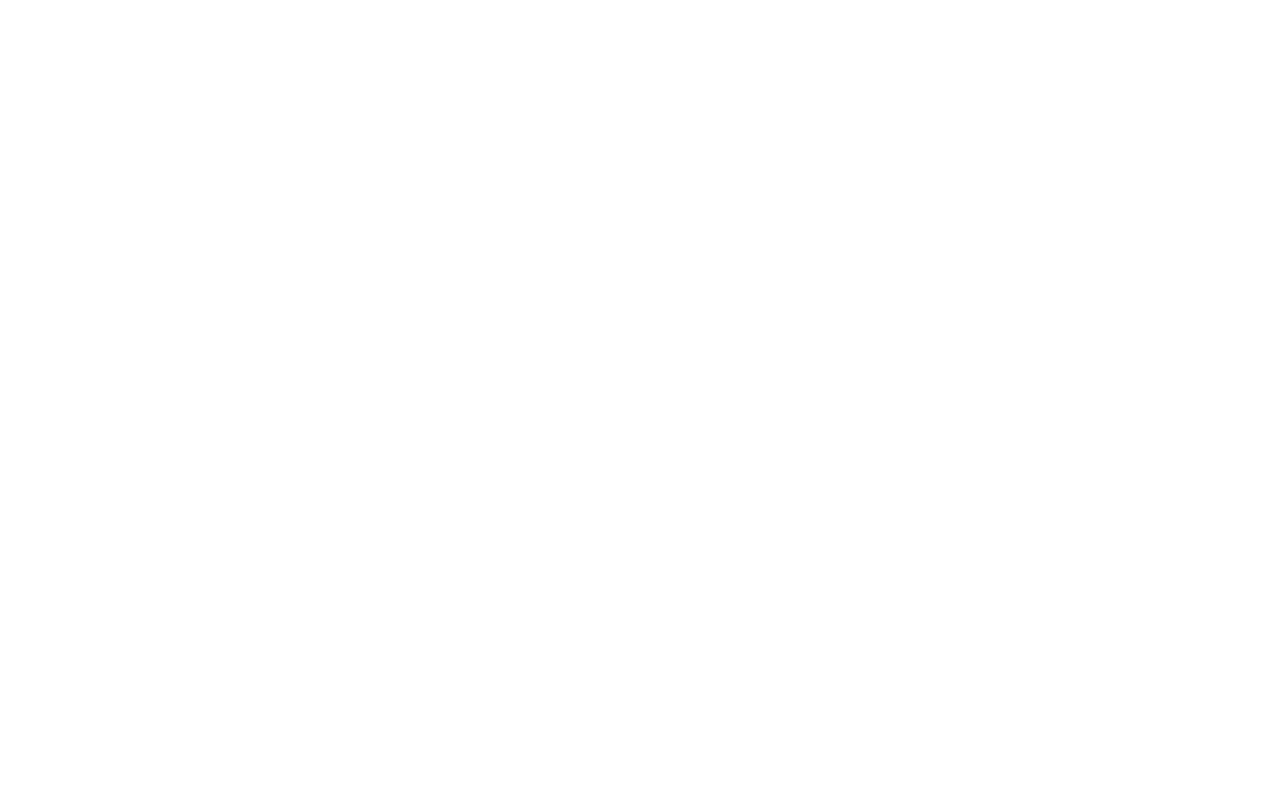
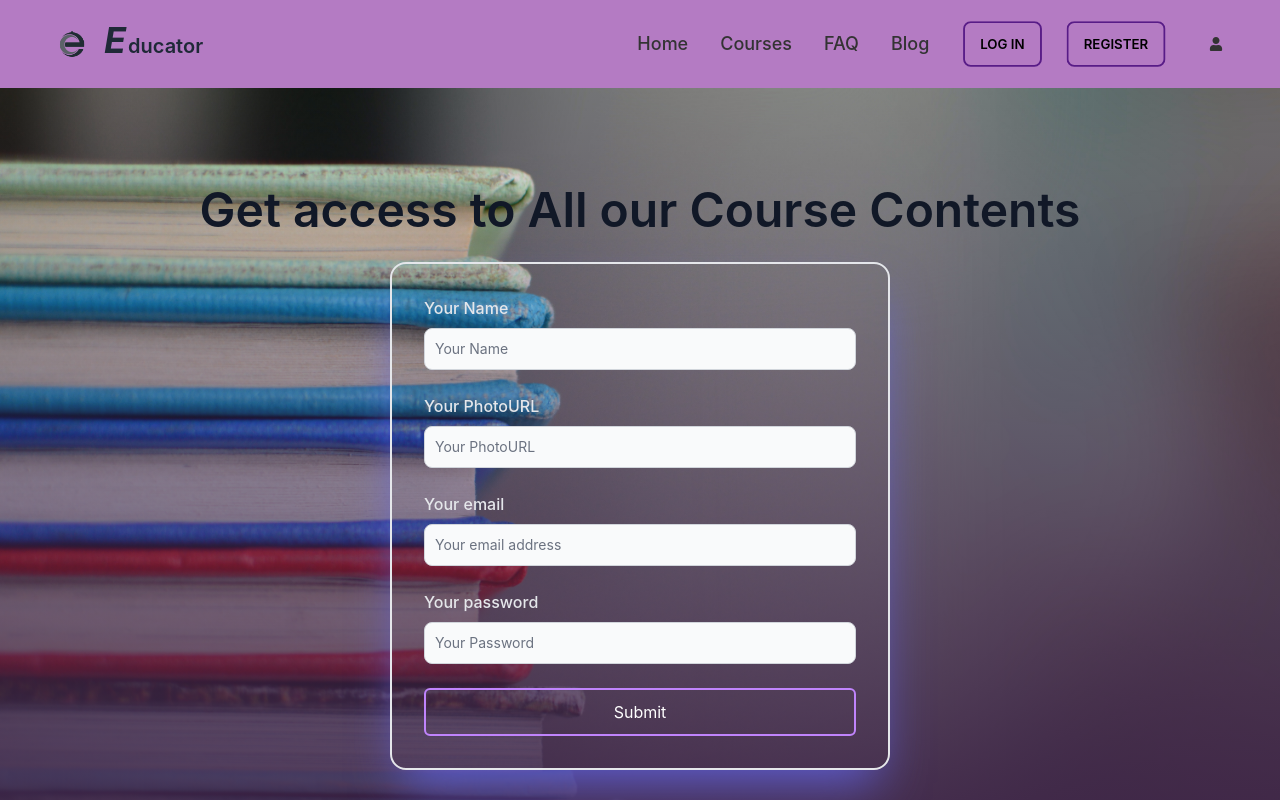
Before and after one commit to salsabeelnoor/e-learning-website-client-side, a React (Create React App) app: page /register in a window 1280 px wide. Shown: the top 800 px of the page. Built offline with nearby package versions, Linux system fonts and the light colour scheme; no server answers.

Commit message:
google sign in done

```diff
--- a/src/Contexts/AuthProvider/AuthProvider.js
+++ b/src/Contexts/AuthProvider/AuthProvider.js
@@ -1,14 +1,48 @@
 import React from "react";
 import { createContext } from "react";
+import {
+  getAuth,
+  onAuthStateChanged,
+  signInWithPopup,
+  signOut,
+} from "firebase/auth";
+import app from "../../Firebase/firebase.config";
+import { useState } from "react";
+import { useEffect } from "react";
 
 export const AuthContext = createContext();
+const auth = getAuth(app);
 
 const AuthProvider = ({ children }) => {
-  const user = { displayName: "Batash ALi" };
-  const authInfo = { user };
+  const [user, setUser] = useState(null);
+
+  //google Login
+  const providerLogin = (provider) => {
+    return signInWithPopup(auth, provider);
+  };
+
+  //login with email and password
+
+  //logOut
+  const logOut = () => {
+    signOut(auth);
+  };
+
+  useEffect(() => {
+    const unsubscribe = onAuthStateChanged(auth, (currentUser) => {
+      console.log("user inside state change", currentUser);
+      setUser(currentUser);
+    });
+
+    return () => {
+      unsubscribe();
+    };
+  }, []);
+
+  const authInfo = { user, providerLogin, logOut };
   return (
     <div>
-      <AuthContext.Provider value={authInfo}></AuthContext.Provider>
+      <AuthContext.Provider value={authInfo}>{children}</AuthContext.Provider>
     </div>
   );
 };
--- a/src/Pages/Registration/Login/Login.js
+++ b/src/Pages/Registration/Login/Login.js
@@ -1,8 +1,24 @@
+import { GoogleAuthProvider } from "firebase/auth";
 import React from "react";
+import { useContext } from "react";
 import { FaGithub, FaGoogle } from "react-icons/fa";
+import { AuthContext } from "../../../Contexts/AuthProvider/AuthProvider";
 import "../Register/Register.css";
 
 const Login = () => {
+  const { providerLogin } = useContext(AuthContext);
+
+  //google sign in
+  const googleProvider = new GoogleAuthProvider();
+
+  const handleGoogleSignIn = () => {
+    providerLogin(googleProvider)
+      .then((result) => {
+        const user = result.user;
+        console.log(user);
+      })
+      .catch((error) => console.error(error));
+  };
   return (
     <div>
       <div className="reg-container">
@@ -53,24 +69,23 @@ const Login = () => {
                 >
                   Submit
                 </button>
+              </form>
+              <div>
                 <h2 className=" text-base font-medium text-gray-200 mt-3 text-center">
-                  Also
+                  Also Log in With
                 </h2>
                 <button
-                  type="submit"
+                  onClick={handleGoogleSignIn}
                   className="btn font-normal text-base text-white bg-transparent border-2 rounded-md border-purple-400 hover:text-white hover:bg-fuchsia-900 hover:border-2 lg:w-full w-auto px-5 py-2.5 my-5 text-center normal-case"
                 >
                   <FaGoogle className="mr-2"></FaGoogle>
                   <h2>Google</h2>
                 </button>
-                <button
-                  type="submit"
-                  className="btn font-normal text-base text-white bg-transparent border-2 rounded-md border-purple-400 hover:text-white hover:bg-fuchsia-900 hover:border-2 lg:w-full w-auto px-5 py-2.5 text-center normal-case"
-                >
+                <button className="btn font-normal text-base text-white bg-transparent border-2 rounded-md border-purple-400 hover:text-white hover:bg-fuchsia-900 hover:border-2 lg:w-full w-auto px-5 py-2.5 text-center normal-case">
                   <FaGithub className="mr-2"></FaGithub>
                   Github
                 </button>
-              </form>
+              </div>
             </div>
           </div>
         </div>
--- a/src/Pages/Registration/Register/Register.js
+++ b/src/Pages/Registration/Register/Register.js
@@ -3,6 +3,16 @@ import React from "react";
 import "./Register.css";
 
 const Register = () => {
+  const handleSubmit = (event) => {
+    event.preventDefault();
+    const form = event.target;
+    const name = form.name.value;
+    const photoURL = form.email.value;
+    const email = form.email.value;
+    const password = form.password.value;
+    console.log(name, photoURL, email, password);
+  };
+
   return (
     <div className="reg-container">
       <div className="bgImage w-full lg:min-h-[800px] min-h-[800px] flex flex-col justify-center items-center">
@@ -13,11 +23,11 @@ const Register = () => {
         {/* form card  */}
         <div className=" card lg:w-[500px] w-80 bg-inherit border-2 shadow-2xl shadow-indigo-500/80">
           <div className="card-body">
-            <form>
-              <div class="mb-6">
+            <form onSubmit={handleSubmit}>
+              <div className="mb-6">
                 <label
                   for="name"
-                  class="block mb-2 text-base font-medium text-gray-200"
+                  className="block mb-2 text-base font-medium text-gray-200"
                 >
                   Your Name
                 </label>
@@ -25,15 +35,15 @@ const Register = () => {
                   type="text"
                   id="name"
                   name="name"
-                  class="bg-gray-50 border border-gray-300 text-gray-900 text-sm rounded-lg focus:ring-blue-500 focus:border-blue-500 block w-full p-2.5"
+                  className="bg-gray-50 border border-gray-300 text-gray-900 text-sm rounded-lg focus:ring-blue-500 focus:border-blue-500 block w-full p-2.5"
                   placeholder="Your Name"
                   required
                 />
               </div>
-              <div class="mb-6">
+              <div className="mb-6">
                 <label
                   for="photoURL"
-                  class="block mb-2 text-base font-medium text-gray-200"
+                  className="block mb-2 text-base font-medium text-gray-200"
                 >
                   Your PhotoURL
                 </label>
@@ -41,15 +51,15 @@ const Register = () => {
                   type="text"
                   id="photoURL"
                   name="photoURL"
-                  class="bg-gray-50 border border-gray-300 text-gray-900 text-sm rounded-lg focus:ring-blue-500 focus:border-blue-500 block w-full p-2.5"
+                  className="bg-gray-50 border border-gray-300 text-gray-900 text-sm rounded-lg focus:ring-blue-500 focus:border-blue-500 block w-full p-2.5"
                   placeholder="Your PhotoURL"
                   required
                 />
               </div>
-              <div class="mb-6">
+              <div className="mb-6">
                 <label
                   for="email"
-                  class="block mb-2 text-base font-medium text-gray-200"
+                  className="block mb-2 text-base font-medium text-gray-200"
                 >
                   Your email
                 </label>
@@ -57,15 +67,15 @@ const Register = () => {
                   type="email"
                   id="email"
                   name="email"
-                  class="bg-gray-50 border border-gray-300 text-gray-900 text-sm rounded-lg focus:ring-blue-500 focus:border-blue-500 block w-full p-2.5"
+                  className="bg-gray-50 border border-gray-300 text-gray-900 text-sm rounded-lg focus:ring-blue-500 focus:border-blue-500 block w-full p-2.5"
                   placeholder="Your email address"
                   required
                 />
               </div>
-              <div class="mb-6">
+              <div className="mb-6">
                 <label
                   for="password"
-                  class="block mb-2 text-base font-medium text-gray-200"
+                  className="block mb-2 text-base font-medium text-gray-200"
                 >
                   Your password
                 </label>
@@ -73,14 +83,14 @@ const Register = () => {
                   type="password"
                   id="password"
                   name="password"
-                  class="bg-gray-50 border border-gray-300 text-gray-900 text-sm rounded-lg focus:ring-blue-500 focus:border-blue-500 block w-full p-2.5 "
+                  className="bg-gray-50 border border-gray-300 text-gray-900 text-sm rounded-lg focus:ring-blue-500 focus:border-blue-500 block w-full p-2.5 "
                   placeholder="Your Password"
                   required
                 />
               </div>
               <button
                 type="submit"
-                class="btn font-normal text-base normal-case text-white bg-transparent border-2 rounded-md border-purple-400 hover:text-white hover:bg-fuchsia-900 hover:border-2 w-full px-5 py-2.5 text-center"
+                className="btn font-normal text-base normal-case text-white bg-transparent border-2 rounded-md border-purple-400 hover:text-white hover:bg-fuchsia-900 hover:border-2 w-full px-5 py-2.5 text-center"
               >
                 Submit
               </button>
--- a/src/Pages/Shared/Header/Header.js
+++ b/src/Pages/Shared/Header/Header.js
@@ -1,11 +1,19 @@
 import React from "react";
 import { useContext } from "react";
+import { FaUser } from "react-icons/fa";
 import { Link } from "react-router-dom";
 import logo from "../../../assets/images/e-symbol.png";
 import { AuthContext } from "../../../Contexts/AuthProvider/AuthProvider";
 
 const Header = () => {
-  const { user } = useContext(AuthContext);
+  const { user, logOut } = useContext(AuthContext);
+
+  //logOut
+  const handleLogOut = () => {
+    logOut()
+      .then(() => {})
+      .catch((error) => console.error(error));
+  };
   return (
     <div className="bg-[#b47bc3]">
       <div className="navbar px-10">
@@ -115,28 +123,52 @@ const Header = () => {
                 </Link>
               </li>
               <li>
-                <h2></h2>
-              </li>
-            </ul>
-          </div>
+                <h2>
+                  {user?.uid ? (
+                    <>
+                      <span>{user?.displayName}</span>
+                      <Link
+                        onClick={handleLogOut}
+                        to="/"
+                        className="btn modal-button hidden lg:flex mr-2 bg-transparent border-2 border-purple-900 text-black hover:text-white hover:bg-fuchsia-900 hover:border-2"
+                      >
+                        Log out
+                      </Link>
+                    </>
+                  ) : (
+                    <>
                       <Link
                         to="/login"
-            htmlFor="my-modal"
-            className="btn modal-button hidden lg:flex mr-2 bg-transparent border-2 border-purple-900 text-black hover:text-white hover:bg-fuchsia-900 hover:border-0"
+                        className="btn modal-button hidden lg:flex mr-2 bg-transparent border-2 border-purple-900 text-black hover:text-white hover:bg-fuchsia-900 hover:border-2"
                       >
                         Log in
                       </Link>
 
                       <Link
                         to="/register"
-            className="btn hidden lg:flex mr-2 bg-transparent border-2 border-purple-900 text-black hover:text-white hover:bg-fuchsia-900 hover:border-0 hover:mr-2"
+                        className="btn hidden lg:flex mr-2 bg-transparent border-2 border-purple-900 text-black hover:text-white hover:bg-fuchsia-900 hover:border-2 hover:mr-2"
                       >
                         Register
                       </Link>
+                    </>
+                  )}
+                </h2>
+              </li>
+            </ul>
+          </div>
+
           <div className="dropdown dropdown-end">
             <label tabIndex={0} className="btn btn-ghost btn-circle avatar">
-              <div className="w-10 rounded-full">
-                <img src="https://placeimg.com/80/80/people" />
+              <div className="">
+                {user?.photoURL ? (
+                  <img
+                    className="w-10 rounded-full"
+                    src={user?.photoURL}
+                    alt=""
+                  />
+                ) : (
+                  <FaUser></FaUser>
+                )}
               </div>
             </label>
             <ul
--- a/tailwind.config.js
+++ b/tailwind.config.js
@@ -14,12 +14,10 @@ module.exports = {
     themes: [
       {
         qctheme: {
-          primary: "#59f5ea",
           secondary: "#f6d860",
           accent: "#37cdbe",
           neutral: "#3d4451",
           "base-100": "#ffffff",
-          "nav-bg": "#67bef0",
         },
       },
     ],
```
Lines whose indentation alone changed are shown as unchanged.
